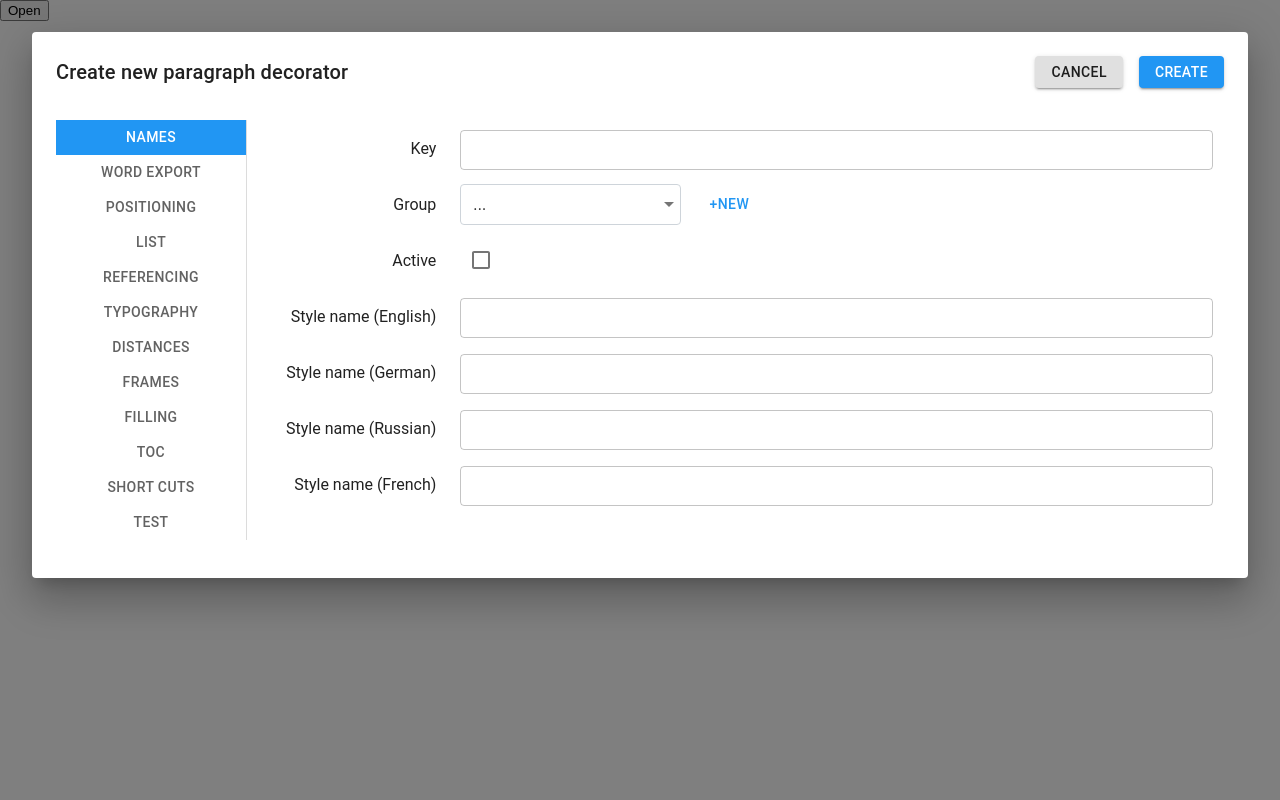
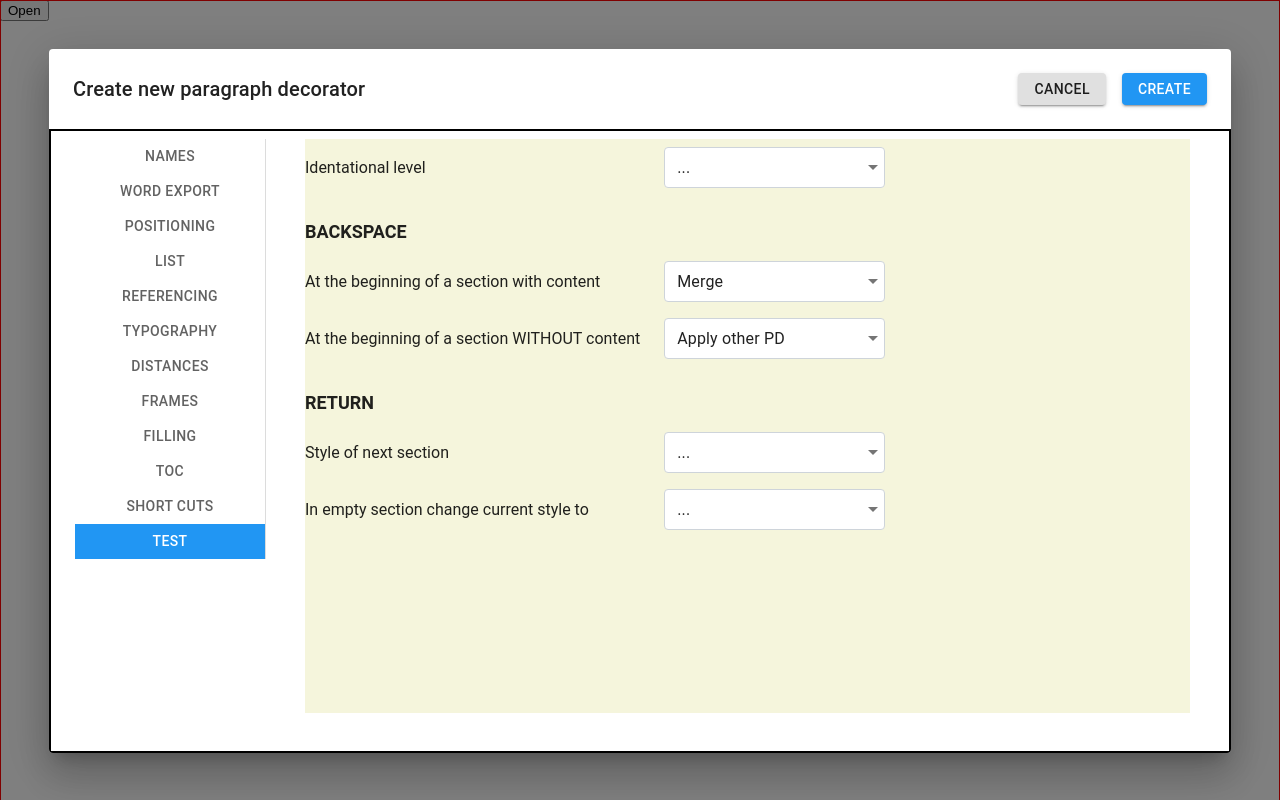
Before and after one commit to svognev/newdec, a React (Create React App) app: page / in a window 1280 px wide. Built offline with nearby package versions, Linux system fonts and the light colour scheme.

Commit message:
unify main window height

```diff
--- a/src/components/NewDecDialog/index.js
+++ b/src/components/NewDecDialog/index.js
@@ -1,6 +1,5 @@
 import React from 'react';
 
-import Dialog from '@material-ui/core/Dialog';
 import DialogTitle from '@material-ui/core/DialogTitle';
 import DialogContent from '@material-ui/core/DialogContent';
 import Button from '@material-ui/core/Button';
@@ -22,12 +21,13 @@ import TestSection from './sections/TestSection';
 import theme from '../../theme';
 import CustomTab from '../common/CustomTab';
 import CustomTabs from '../common/CustomTabs';
+import CustomDialog from '../common/CustomDialog';
 
 import "./style.css";
 
 class NewDecDialog extends React.Component {
     state = {
-        openedTab: 0,
+        openedTab: 11,
         isList: true,
         listType: "unordered",
         bulletField: "",
@@ -175,14 +175,14 @@ class NewDecDialog extends React.Component {
 
         return (
             <ThemeProvider theme={theme}>
-            <Dialog
+            <CustomDialog
                 open={isOpen}
                 onClose={onClose}
                 aria-labelledby="form-dialog-title"
                 scroll="body"
                 className="paragraphDecorators-dialog"
                 fullWidth={true}
-                maxWidth="lg"
+                maxWidth={false}
             >
                 <div className="header">
                     <DialogTitle className="header-title">
@@ -247,7 +247,7 @@ class NewDecDialog extends React.Component {
                         { openedTab === 11 && <TestSection /> }
                     </div>
                 </DialogContent>
-            </Dialog>
+            </CustomDialog>
             </ThemeProvider>
         );
     }
--- a/src/components/NewDecDialog/sections/NamesSection.js
+++ b/src/components/NewDecDialog/sections/NamesSection.js
@@ -8,37 +8,37 @@ import Button from '@material-ui/core/Button';
 
 const NamesSection = (props) => {
     return (
-        <form className="paragraphDecorators-dialog__form">
-            <ul className="paragraphDecorators-dialog__field-list">
-                <div className="paragraphDecorators-dialog__col paragraphDecorators-dialog__col_right-aligned">
-                    <li><span>Key</span></li>
-                    <li><span>Group</span></li>
-                    <li><span>Active</span></li>
-                    <li><span>Style name (English)</span></li>
-                    <li><span>Style name (German)</span></li>
-                    <li><span>Style name (Russian)</span></li>
-                    <li><span>Style name (French)</span></li>
+        <div className="dialogGrid dialogGrid_2cols dialogGrid_rightAlignedLabels">
+            <span>Key</span>
+            <TextField variant="outlined" margin="dense" />
 
-                </div>
-                <div className="paragraphDecorators-dialog__col paragraphDecorators-dialog__col_growing">
-                    <li><TextField className="paragraphDecorators-dialog_long-text-field" variant="outlined" margin="dense" /></li>
-                    <li>
+            <span>Group</span>
+            <div>
                 <NativeSelect input={ <CustomInput /> }>
                     <option value={null}>...</option>
                     <option value="0">Text</option>
                     <option value="1">Heading</option>
+                    <option value="2">Heading Heading Heading Heading</option>
                 </NativeSelect>
-                        <Button color="primary" className="paragraphDecorators-dialog__text-button">+New</Button>
-                    </li>
-                    <li><Checkbox color="primary" /></li>
-                    <li><TextField className="paragraphDecorators-dialog_long-text-field" variant="outlined" margin="dense" /></li>
-                    <li><TextField className="paragraphDecorators-dialog_long-text-field" variant="outlined" margin="dense" /></li>
-                    <li><TextField className="paragraphDecorators-dialog_long-text-field" variant="outlined" margin="dense" /></li>
-                    <li><TextField className="paragraphDecorators-dialog_long-text-field" variant="outlined" margin="dense" /></li>
+                <Button color="primary" className="textButton">+New</Button>
             </div>
-            </ul>
 
-        </form>
+            <span>Active</span>
+            <div>
+                <Checkbox color="primary" />
+            </div>
+            <span>Style name (English)</span>
+            <TextField variant="outlined" margin="dense" />
+
+            <span>Style name (German)</span>
+            <TextField variant="outlined" margin="dense" />
+
+            <span>Style name (Russian)</span>
+            <TextField variant="outlined" margin="dense" />
+
+            <span>Style name (French)</span>
+            <TextField variant="outlined" margin="dense" />
+        </div>
     );
 }
 
--- a/src/components/NewDecDialog/sections/TestSection.js
+++ b/src/components/NewDecDialog/sections/TestSection.js
@@ -1,42 +1,53 @@
 import React from 'react';
 
-import TextField from '@material-ui/core/TextField';
 import Checkbox from '@material-ui/core/Checkbox';
 import NativeSelect from '@material-ui/core/NativeSelect';
 import CustomInput from '../../common/CustomInput';
-import Button from '@material-ui/core/Button';
+import CustomInputShort from '../../common/CustomInputShort';
+
+import { backSpaceActions, returnOnEmptySectionActions, decoratorsList } from '../../../constants'
 
 const TestSection = (props) => {
     return (
-        <div className="dialogGrid dialogGrid_2cols dialogGrid_rightAlignedLabels">
-            <span>Key</span>
-            <TextField variant="outlined" margin="dense" />
+        <div className="dialogGrid dialogGrid_positioning">
+            <span id="span1">Identational level</span>
+            <NativeSelect input={ <CustomInputShort /> } id="select1">
+                <option value={null}>...</option>
+                <option value="0">0</option>
+                <option value="1">1</option>
+                <option value="2">2</option>
+                <option value="3">3</option>
+                <option value="4">4</option>
+                <option value="5">5</option>
+            </NativeSelect>
 
-            <span>Group</span>
-            <div>
-                <NativeSelect input={ <CustomInput /> }>
-                    <option value={null}>...</option>
-                    <option value="0">Text</option>
-                    <option value="1">Heading</option>
-                </NativeSelect>
-                <Button color="primary" className="textButton">+New</Button>
+            <div id="title1" className="sectionTitle">
+                <span>BACKSPACE</span>
             </div>
+            <span id="span2">At the beginning of a section with content</span>
+            <NativeSelect input={ <CustomInput /> } id="select2">
+                {backSpaceActions.map(action => (
+                    <option value={action.key} key={`backSpace ${action.key}`}>{action.value}</option>
+                ))}
+            </NativeSelect>
+            <span id="span3">At the beginning of a section WITHOUT content</span>
+            <NativeSelect input={ <CustomInput /> } id="select3">
+                {returnOnEmptySectionActions.map(action => (
+                    <option value={action.key} key={`backSpace ${action.key}`}>{action.value}</option>
+                ))}
+            </NativeSelect>
 
-            <span>Active</span>
-            <div>
-                <Checkbox color="primary" />
+            <div className="sectionTitle" id="title2">
+                <span>RETURN</span>
             </div>
-            <span>Style name (English)</span>
-            <TextField variant="outlined" margin="dense" />
-
-            <span>Style name (German)</span>
-            <TextField variant="outlined" margin="dense" />
-
-            <span>Style name (Russian)</span>
-            <TextField variant="outlined" margin="dense" />
-
-            <span>Style name (French)</span>
-            <TextField variant="outlined" margin="dense" />
+            <span id="span4">Style of next section</span>
+            <NativeSelect input={ <CustomInput /> } id="select4">
+                { decoratorsList.map(dec => <option value={dec.value} key={dec.value}>{dec.name}</option>) }
+            </NativeSelect>
+            <span id="span5">In empty section change current style to</span>
+            <NativeSelect input={ <CustomInput /> } id="select5">
+                { decoratorsList.map(dec => <option value={dec.value} key={dec.value}>{dec.name}</option>) }
+            </NativeSelect>
         </div>
     );
 }
--- a/src/components/NewDecDialog/sections/WordExportSection.js
+++ b/src/components/NewDecDialog/sections/WordExportSection.js
@@ -5,19 +5,15 @@ import Checkbox from '@material-ui/core/Checkbox';
 
 const WordExportSection = (props) => {
     return (
-        <form className="paragraphDecorators-dialog__form">
-            <ul className="paragraphDecorators-dialog__field-list">
-                <div className="paragraphDecorators-dialog__col">
-                    <li><span>Style name in WORD</span></li>
-                    <li><span>Soft return</span></li>
-                </div>
-                <div className="paragraphDecorators-dialog__col paragraphDecorators-dialog__col_growing">
-                    <li><TextField className="paragraphDecorators-dialog_long-text-field" variant="outlined" margin="dense" /></li>
-                    <li><Checkbox color="primary" /></li>
-                </div>
-            </ul>
+        <div className="dialogGrid dialogGrid_2cols">
+            <span>Style name in WORD</span>
+            <TextField variant="outlined" margin="dense" />
 
-        </form>
+            <span>Soft return</span>
+            <div>
+                <Checkbox color="primary" />
+            </div>
+        </div>
     );
 }
 
--- a/src/components/NewDecDialog/style.css
+++ b/src/components/NewDecDialog/style.css
@@ -1,9 +1,5 @@
-.paragraphDecorators-dialog {
-    min-width: 1150px;
-}
-
-.paragraphDecorators-dialog .MuiDialog-paperScrollBody {
-    vertical-align: baseline !important;
+.paragraphDecorators-dialog span {
+    white-space: nowrap;
 }
 
 .paragraphDecorators-dialog .header {
@@ -34,12 +30,14 @@
     margin-right: 1.5rem;
 }
 
-
 .paragraphDecorators-dialog .content {
     display: flex;
     min-height: 450px;
-    padding-right: 0px !important;
-    width: 96%;
+    width: 100%;
+    padding-right: 1.5rem;
+    padding-bottom: 2rem;
+    border: 2px solid black;
+    box-sizing: border-box;
 }
 
 .paragraphDecorators-dialog .content-leftSide {
@@ -47,11 +45,13 @@
 }
 
 .paragraphDecorators-dialog .content-rightSide {
-    margin: 0px 0px 30px 40px;
-    display: flex;
+    margin: 0px 0px 0px 40px;
+    display: block;
     width: 100%;
+    height: 99%;
     padding: 0;
-    padding-right: 10px;
+    padding-right: 15px;
+    overflow: auto;
 }
 
 .paragraphDecorators-dialog .dialogTabs {
@@ -76,13 +76,72 @@
     display: grid;
     grid-template-rows: repeat(2, minmax(3.5rem, min-content));
     grid-auto-rows: minmax(3.5rem, min-content);
-    grid-gap: 0.1rem 1.5rem;
+    grid-gap: 1px 1.5rem;
     grid-auto-flow: row;
     align-items: center;
 }
 
 .paragraphDecorators-dialog .dialogGrid_2cols {
     grid-template-columns: auto 1fr;
+}
+
+.paragraphDecorators-dialog .dialogGrid_positioning {
+    grid-template-areas: "span1 select1"
+                         "title1 title1"
+                         "span2 select2"
+                         "span3 select3"
+                         "title2 title2"
+                         "span4 select4"
+                         "span5 select5";
+    grid-template-columns: min-content min-content;
+}
+
+.paragraphDecorators-dialog .dialogGrid_positioning #span1 {
+    grid-area: span1;
+}
+
+.paragraphDecorators-dialog .dialogGrid_positioning #span2 {
+    grid-area: span2;
+}
+
+.paragraphDecorators-dialog .dialogGrid_positioning #span3 {
+    grid-area: span3;
+}
+
+.paragraphDecorators-dialog .dialogGrid_positioning #span4 {
+    grid-area: span4;
+}
+
+.paragraphDecorators-dialog .dialogGrid_positioning #span5 {
+    grid-area: span5;
+}
+
+.paragraphDecorators-dialog .dialogGrid_positioning #select1 {
+    grid-area: select1;
+}
+
+.paragraphDecorators-dialog .dialogGrid_positioning #select2 {
+    grid-area: select2;
+}
+
+.paragraphDecorators-dialog .dialogGrid_positioning #select3 {
+    grid-area: select3;
+}
+
+.paragraphDecorators-dialog .dialogGrid_positioning #select4 {
+    grid-area: select4;
+}
+
+.paragraphDecorators-dialog .dialogGrid_positioning #select5 {
+    grid-area: select5;
+}
+
+.paragraphDecorators-dialog .dialogGrid_positioning #title1 {
+    grid-area: title1;
+}
+
+.paragraphDecorators-dialog .dialogGrid_positioning #title2 {
+    grid-area: title2;
 }
 
 .paragraphDecorators-dialog .dialogGrid_rightAlignedLabels span {
@@ -93,6 +152,17 @@
     margin-left: 1rem !important;
 }
 
+.paragraphDecorators-dialog .sectionTitle {
+    height: 100%;
+    display: flex;
+    align-items: flex-end;
+}
+
+.paragraphDecorators-dialog .sectionTitle span {
+    font-weight: bold;
+    font-size: 18px;
+    margin-bottom: 10px;
+}
 
 
 .grid-item {
--- /dev/null
+++ b/src/components/common/CustomDialog.js
@@ -0,0 +1,37 @@
+import { withStyles } from '@material-ui/core/styles';
+import Dialog from '@material-ui/core/Dialog';
+import { flexbox } from '@material-ui/system';
+
+const CustomDialog = withStyles(theme => ({
+    root: {
+        minWidth: "1150px",
+        minHeight: "1100px !important",
+        height: "100%",
+        border: "1px solid red",
+    },
+    container: {
+        height: "100vh",
+        display: "block",
+    },
+    scrollBody: {
+        '&:after': {
+            height: '100%',
+        }
+    },
+    paperFullWidth: {
+        maxWidth: '1280px',
+        maxHeight: '850px',
+        minHeight: '550px',
+        width: 'calc(100% - 96px)',
+        height: 'calc(100% - 96px)',
+        border: '2px dotted gold',
+        display: 'inline-flex',
+        flexDirection: 'column',
+        border: 'none',
+    },
+    paperScrollBody: {
+        verticalAlign: 'middle',
+    },
+  }))(Dialog);
+
+  export default CustomDialog;
--- a/src/components/common/CustomInput.js
+++ b/src/components/common/CustomInput.js
@@ -9,7 +9,7 @@ const CustomInput = withStyles(theme => ({
     },
     input: {
       borderRadius: 4,
-      width: '183px',
+      minWidth: '183px',
       position: 'relative',
       backgroundColor: theme.palette.background.paper,
       border: '1px solid #ced4da',
```
Lines whose indentation alone changed are shown as unchanged.
